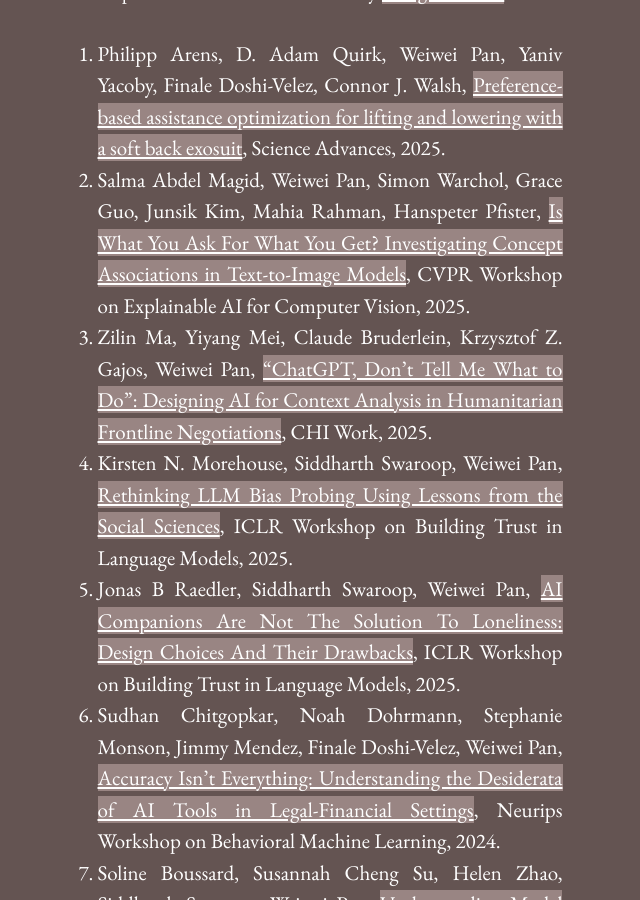
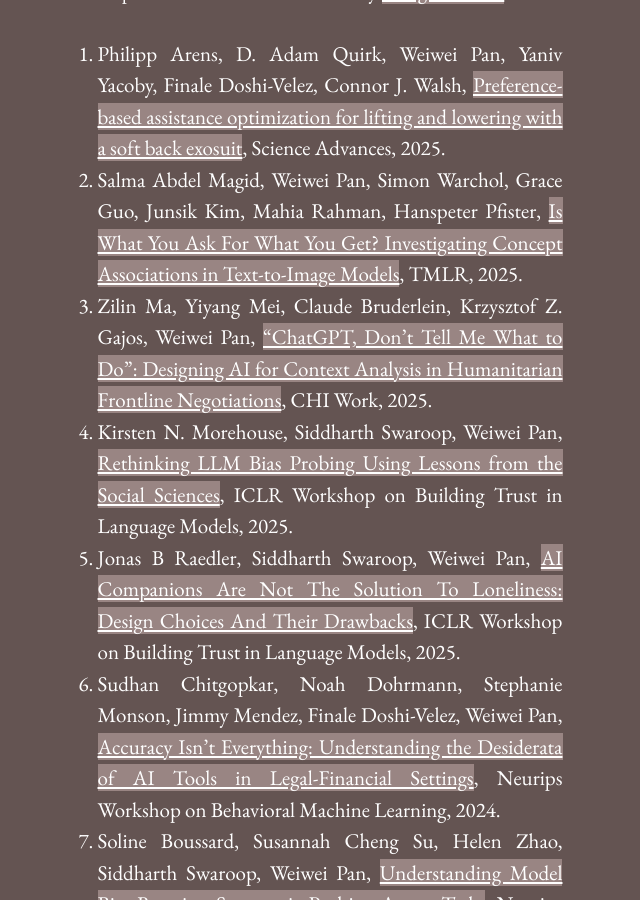
Before and after one commit to onefishy/onefishy.github.io, a Jekyll site: the page built from research.md, in a window 1280 px wide and 900 px high, scrolled down 706 px. Shown: the whole window, without its empty margins (310-950 px from the left). Built offline with Jekyll 4.4.1, drawn with Linux system fonts in a browser that asks for light colours.

Commit message:
Update research.md

```diff
--- a/research.md
+++ b/research.md
@@ -12,7 +12,7 @@
 
 
 0. Philipp Arens, D. Adam Quirk, Weiwei Pan, Yaniv Yacoby, Finale Doshi-Velez, Connor J. Walsh, [Preference-based assistance optimization for lifting and lowering with a soft back exosuit](https://www.science.org/doi/10.1126/sciadv.adu2099), Science Advances, 2025.
-1. Salma Abdel Magid, Weiwei Pan, Simon Warchol, Grace Guo, Junsik Kim, Mahia Rahman, Hanspeter Pfister, [Is What You Ask For What You Get? Investigating Concept Associations in Text-to-Image Models](https://arxiv.org/abs/2410.04634), CVPR Workshop on Explainable AI for Computer Vision, 2025.
+1. Salma Abdel Magid, Weiwei Pan, Simon Warchol, Grace Guo, Junsik Kim, Mahia Rahman, Hanspeter Pfister, [Is What You Ask For What You Get? Investigating Concept Associations in Text-to-Image Models](https://arxiv.org/abs/2410.04634), TMLR, 2025.
 2. Zilin Ma, Yiyang Mei, Claude Bruderlein, Krzysztof Z. Gajos, Weiwei Pan, ["ChatGPT, Don't Tell Me What to Do": Designing AI for Context Analysis in Humanitarian Frontline Negotiations](https://arxiv.org/abs/2410.09139), CHI Work, 2025.
 3. Kirsten N. Morehouse, Siddharth Swaroop, Weiwei Pan, [Rethinking LLM Bias Probing Using Lessons from the Social Sciences](https://arxiv.org/abs/2503.00093), ICLR Workshop on Building Trust in Language Models, 2025.
 4. Jonas B Raedler, Siddharth Swaroop, Weiwei Pan, [AI Companions Are Not The Solution To Loneliness: Design Choices And Their Drawbacks](), ICLR Workshop on Building Trust in Language Models, 2025.
```
